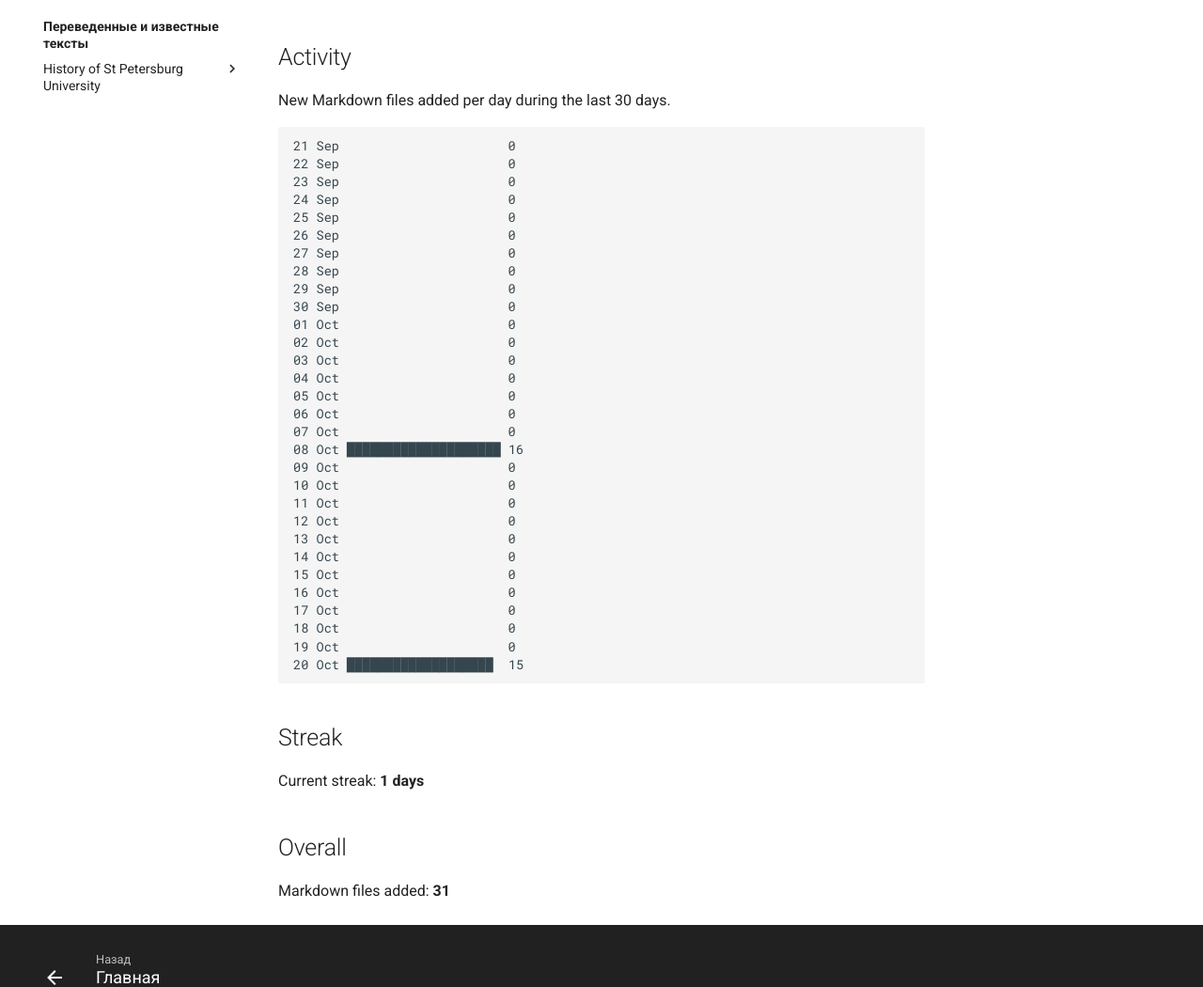
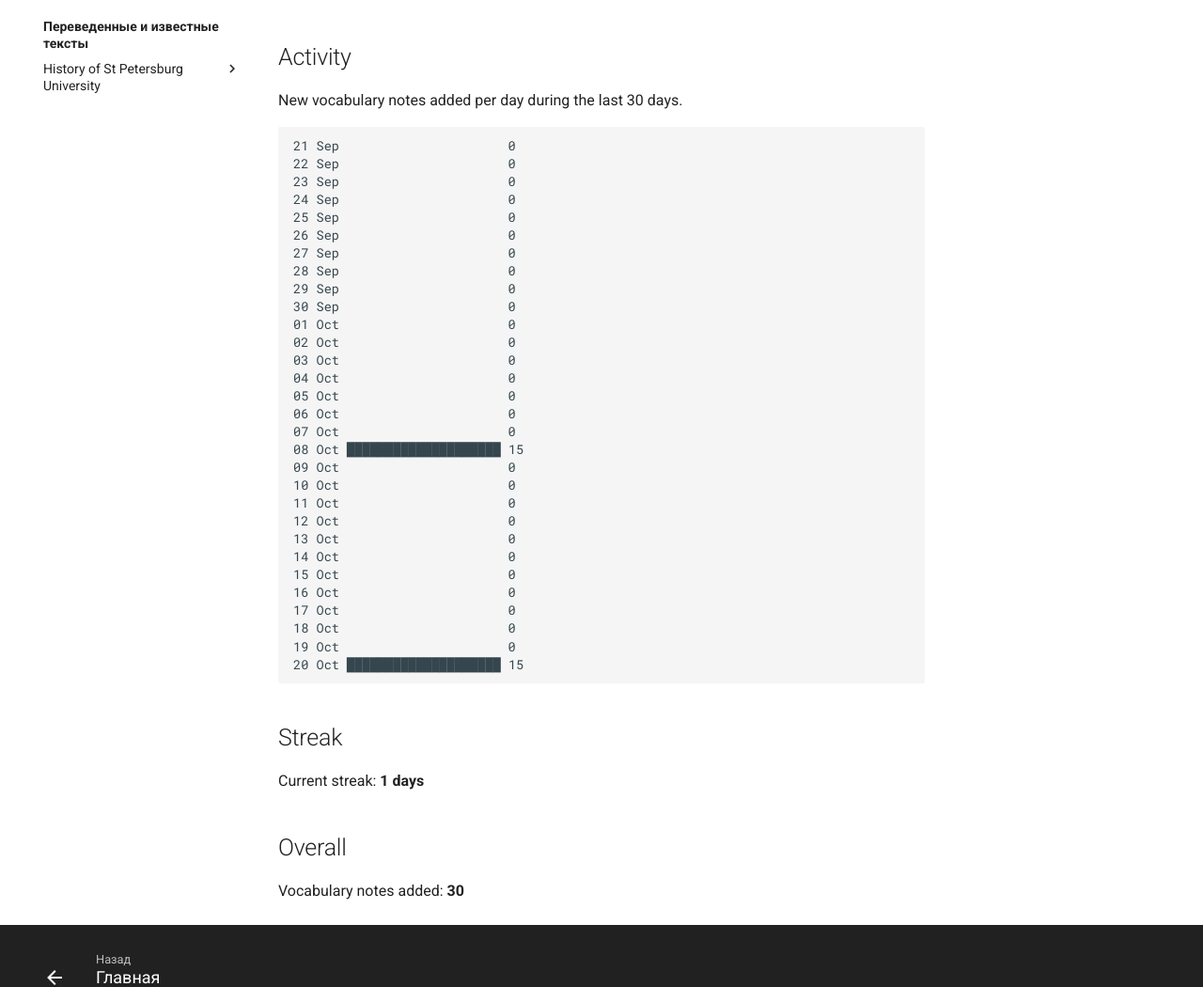
Before and after one commit to Omnislvsh/myenglishjourney, an MkDocs documentation site: the page built from docs/Progress.md, in a window 1280 px wide and 1400 px high, scrolled down 213 px. Shown: the part 259-1309 px from the top of the window at 94% size. Built offline with MkDocs 1.6.1 and Material for MkDocs 9.7.7, drawn with Linux system fonts in a browser that asks for light colours.

Commit message:
Count only vocabulary notes in progress activity
Regenerate Progress.md

````diff
--- a/docs/Progress.md
+++ b/docs/Progress.md
@@ -11,7 +11,7 @@
 
 ## Activity
 
-New Markdown files added per day during the last 30 days.
+New vocabulary notes added per day during the last 30 days.
 
 ```text
 21 Sep                      0
@@ -31,7 +31,7 @@ New Markdown files added per day during the last 30 days.
 05 Oct                      0
 06 Oct                      0
 07 Oct                      0
-08 Oct ████████████████████ 16
+08 Oct ████████████████████ 15
 09 Oct                      0
 10 Oct                      0
 11 Oct                      0
@@ -43,7 +43,7 @@ New Markdown files added per day during the last 30 days.
 17 Oct                      0
 18 Oct                      0
 19 Oct                      0
-20 Oct ███████████████████  15
+20 Oct ████████████████████ 15
 ```
 
 ## Streak
@@ -52,4 +52,4 @@ Current streak: **1 days**
 
 ## Overall
 
-Markdown files added: **31**
+Vocabulary notes added: **30**
````
Also changed, not shown: 1 other file.
